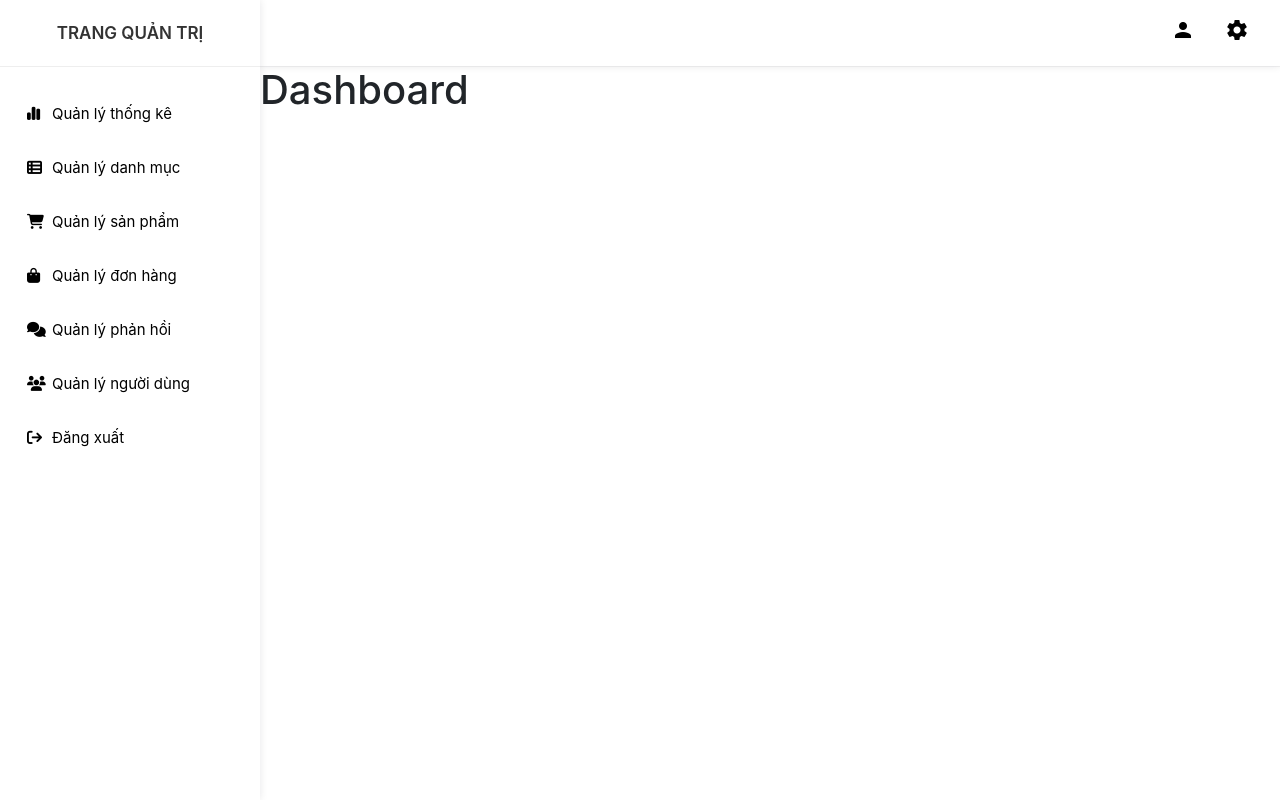
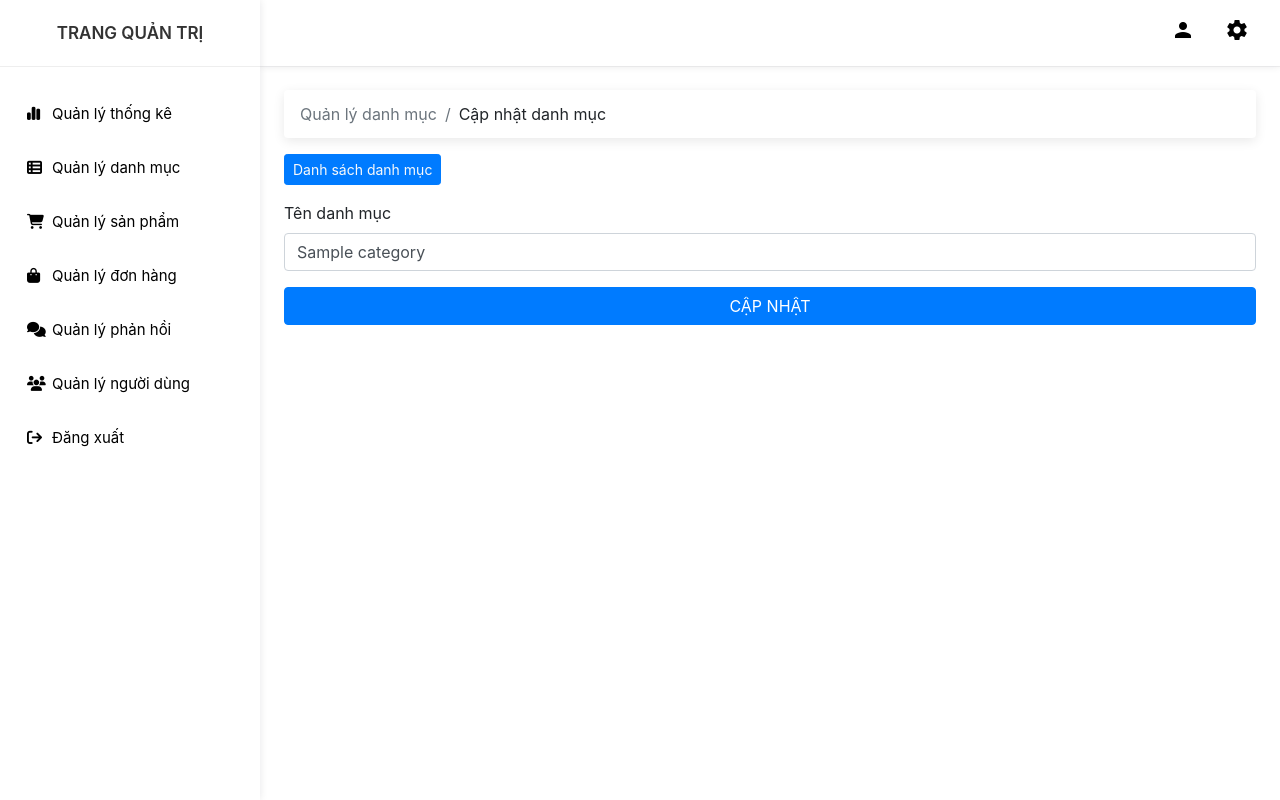
Before and after one commit to dinhdc1111/CookyFood-PHP, a PHP site: page /admin/index.php?req=category-detail&id=1 in a window 1280 px wide. Run offline with PHP 8.4, Linux system fonts and the light colour scheme; tables that the repository leaves empty or names only in its code hold one stand-in row (values such as "Sample post"); some libraries are stand-ins or nearby versions; some web fonts are replaced.

Commit message:
feat: :sparkles: update category

```diff
--- /dev/null
+++ b/admin/category/update.php
@@ -0,0 +1,34 @@
+<?php
+include('./common.php');
+if (is_array($category)) {
+    extract($category);
+}
+?>
+<div class="p-4">
+    <nav aria-label="breadcrumb">
+        <ol class="breadcrumb">
+            <li class="breadcrumb-item active" aria-current="page">Quản lý danh mục</li>
+            <li class="breadcrumb-item" aria-current="page">Cập nhật danh mục</li>
+        </ol>
+    </nav>
+    <a class="text-light text-decoration-none btn btn-primary btn-sm mb-3" href="index.php?req=category">
+        Danh sách danh mục
+    </a>
+    <form action="index.php?req=category-update" method="POST">
+        <div class="form-group">
+            <input type="hidden" name="id" id="id" class="form-control" value="<?= isset($id) && $id > 0 ? $id : '' ?>">
+            <label for="categoryName">Tên danh mục</label>
+            <input type="text" name="categoryName" id="categoryName" class="form-control" value="<?= isset($name) && !empty($name) ? $name : '' ?>">
+        </div>
+        <?php
+        if (isset($message_success) && !empty($message_success)) {
+            displayToastrMessageSuccess($message_success);
+        }
+        ?>
+        <input type="submit" class="btn btn-primary btn-block" name="submit" value="CẬP NHẬT" />
+        <!-- <div class="mb-3">
+            <label for="formFile" class="form-label">Chọn ảnh danh mục</label>
+            <input class="form-control" type="file" id="formFile">
+        </div> -->
+    </form>
+</div>
--- a/admin/index.php
+++ b/admin/index.php
@@ -29,6 +29,25 @@ switch ($req) {
         $list_category = pdo_query($sql);
         include("./category/list.php");
         break;
+    case 'category-detail':
+        if (isset($_GET['id']) && ($_GET['id'] > 0)) {
+            $sql = "SELECT * FROM category WHERE id =" . $_GET['id'];
+            $category = pdo_query_one($sql);
+        }
+        include("./category/update.php");
+        break;
+    case 'category-update':
+        if (isset($_POST["submit"]) && $_POST["submit"]) {
+            $id = $_POST["id"];
+            $categoryName = $_POST["categoryName"];
+            $sql = "UPDATE category SET name='" . $categoryName . "' WHERE id=" . $id;
+            pdo_execute($sql);
+            $message_success = "Cập nhật thành công danh mục";
+        }
+        $sql = "SELECT * FROM category ORDER BY id DESC";
+        $list_category = pdo_query($sql);
+        include("./category/list.php");
+        break;
     case 'product':
         include("./product/index.php");
         break;
```
Also changed, not shown: admin/category/list.php (+7 -2 lines).
